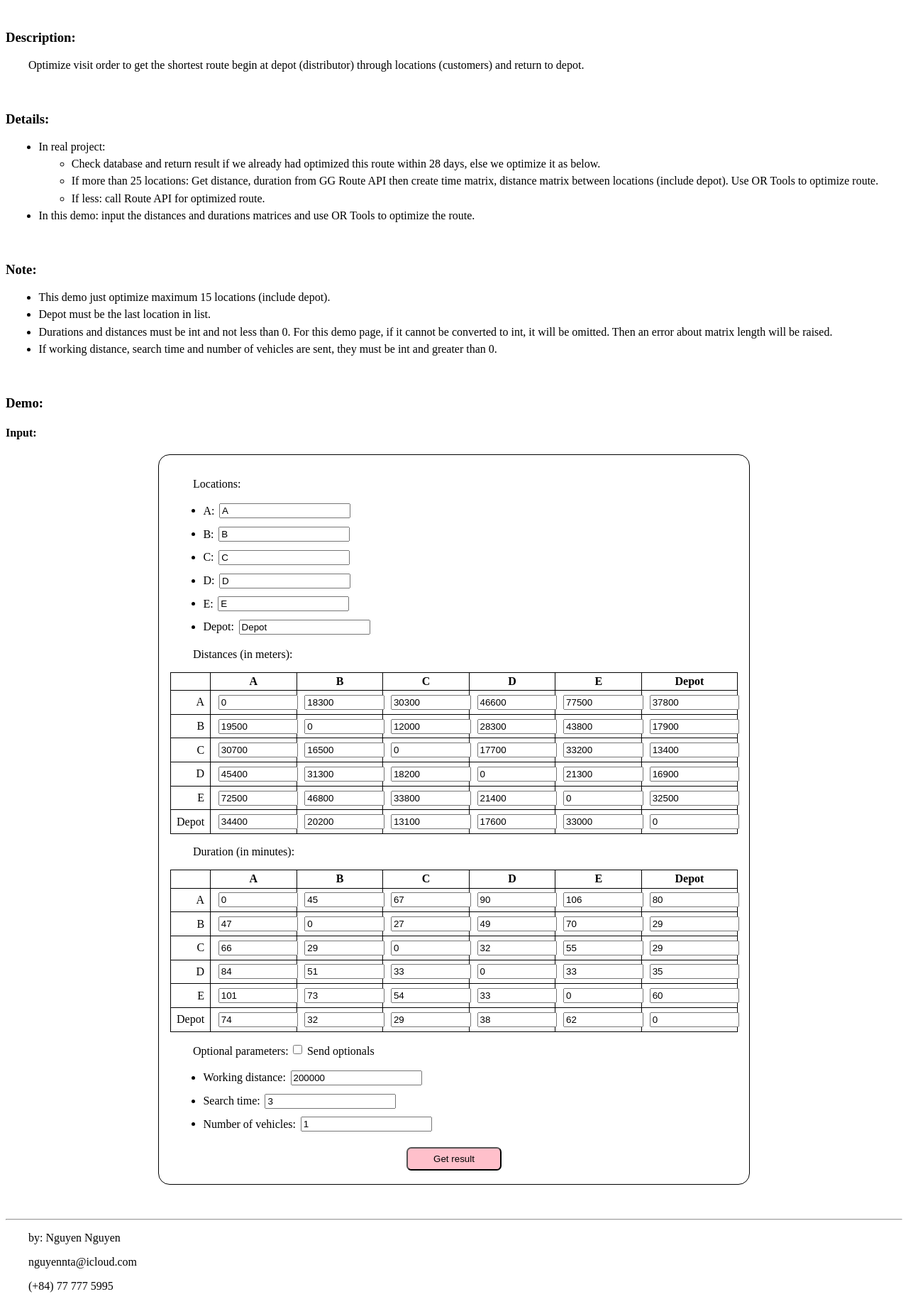
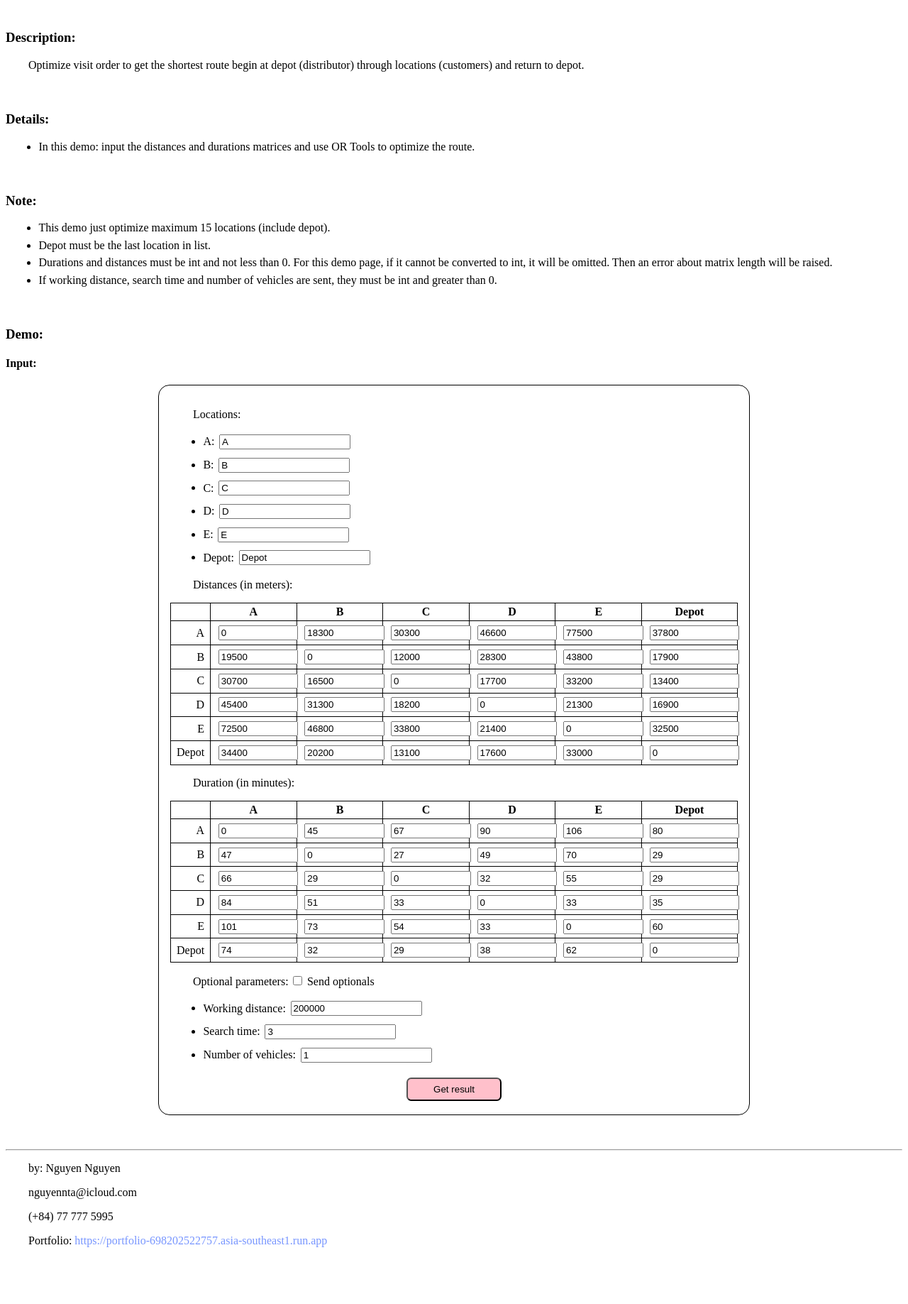
Before and after one commit to nguyennguyen0110/demo-route-optimization, a Flask app: page /optimize-route in a window 1280 px wide. Shown: the part 226-2063 px from the top of the page at 71% size. After the commit the page ends 1983 px from the top, so only its background shows below. Run offline with Flask 3, Linux system fonts and the light colour scheme; parts of the project's set-up code (start-up, migrations or seed data) failed here and were passed over.

Commit message:
Remove redundant info

```diff
--- a/templates/optimize_route.html
+++ b/templates/optimize_route.html
@@ -13,20 +13,6 @@
 </p>
 <h3>Details:</h3>
 <ul>
-    <li>
-        In real project:
-        <ul>
-            <li>
-                Check database and return result if we already had optimized this route within 28 days, else
-                we optimize it as below.
-            </li>
-            <li>
-                If more than 25 locations: Get distance, duration from GG Route API then create time matrix,
-                distance matrix between locations (include depot). Use OR Tools to optimize route.
-            </li>
-            <li>If less: call Route API for optimized route.</li>
-        </ul>
-    </li>
     <li>
         In this demo: input the distances and durations matrices and use OR Tools to optimize the route.
     </li>
--- a/templates/suggest_frequency.html
+++ b/templates/suggest_frequency.html
@@ -20,10 +20,6 @@
 <h3>Notes:</h3>
 <ul>
     <li>Models are trained with dummy data for demo only.</li>
-    <li>
-        Should let user choose visit frequency as their will. Should
-        periodically explore data, pick feature and train models again.
-    </li>
 </ul>
 {% endif %}
 <h3>Demo:</h3>
```
Also changed, not shown: templates/check_overlap.html (+0 -8 lines), templates/index.html (+0 -8 lines), templates/sale_route.html (+0 -12 lines), README.md.
